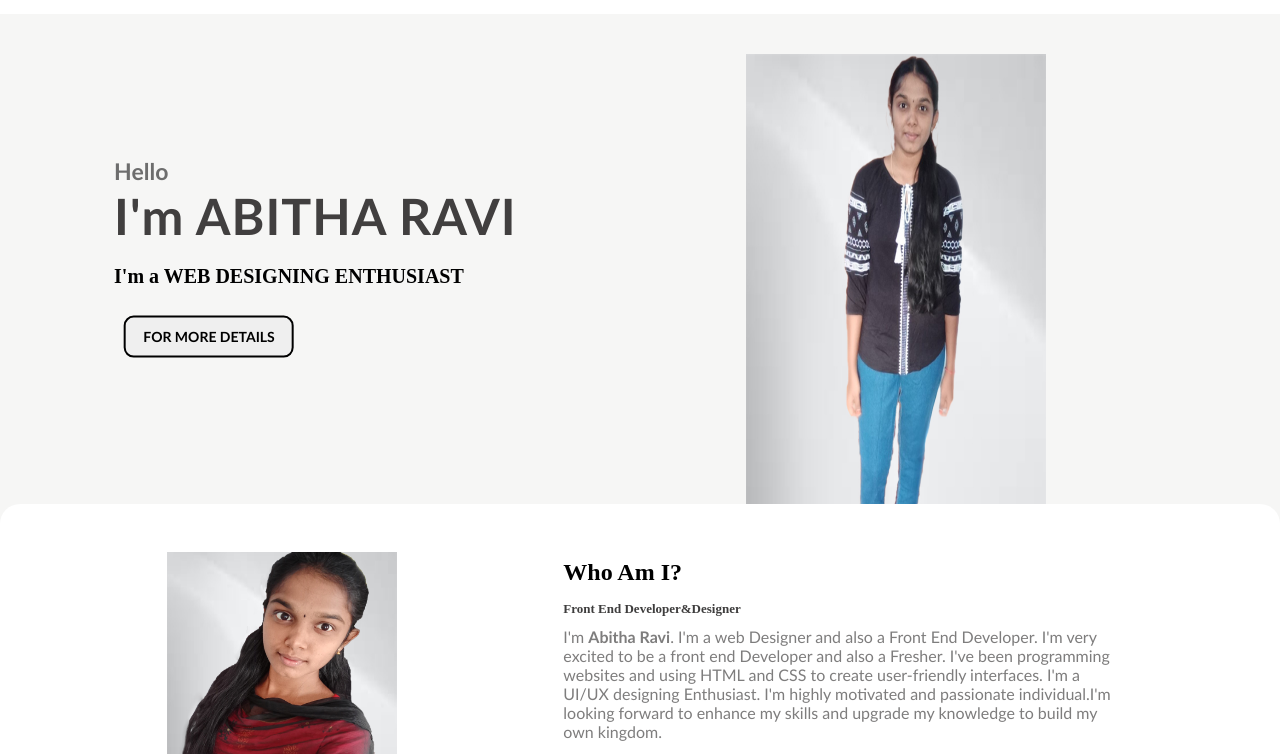
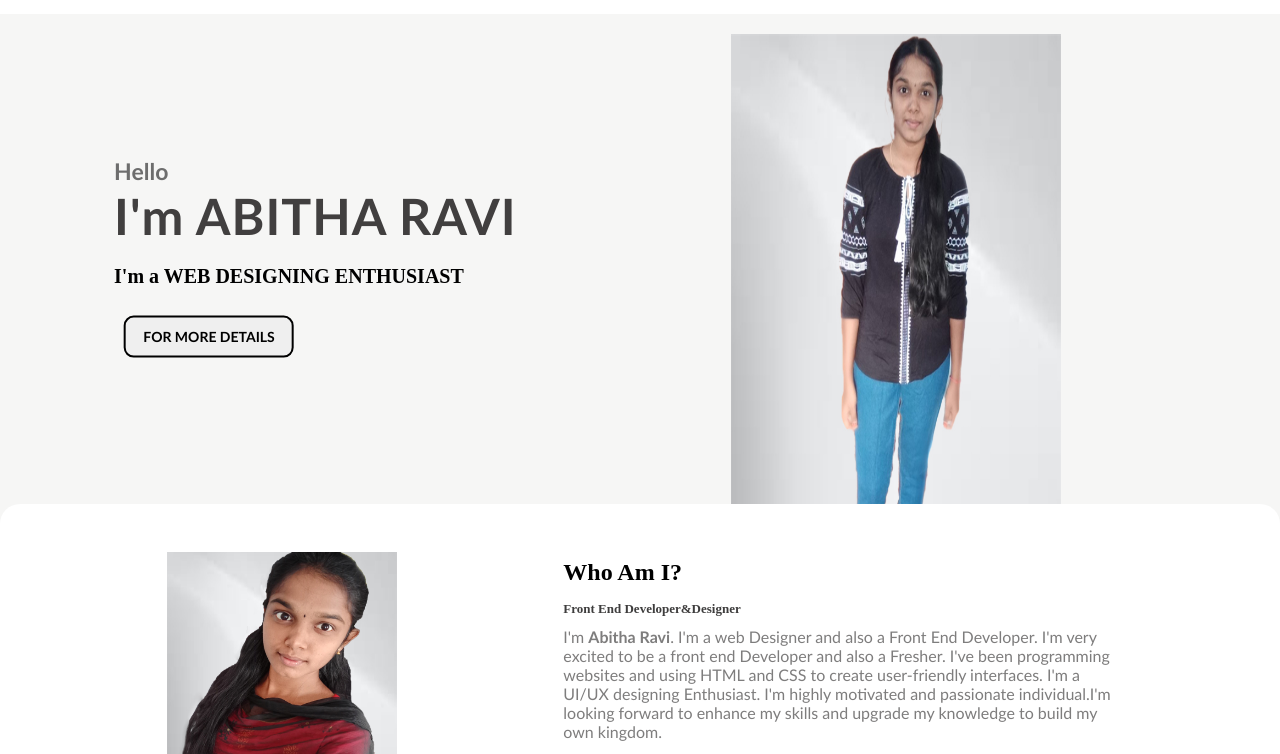
Before and after one commit to AbithaRavi123/AbithaRavi123.github.io, a plain HTML site: page index.html in a window 1280 px wide. Shown: the part 46-800 px from the top of the page. Drawn offline with Linux system fonts and the light colour scheme.

Commit message:
Update style.css

```diff
--- a/style.css
+++ b/style.css
@@ -106,12 +106,12 @@ button:active{
     font-family: sans-serif;
 }
 .model{
-    height: 550px;
-    width: 300px;
+    height: 600px;
+    width: 330px;
     position:absolute;
     bottom: 5px;
     left: 70%;
-    top: 100px;
+    top: 80px;
     transform: translateX(-50%);
 }
 .about-container{
```
